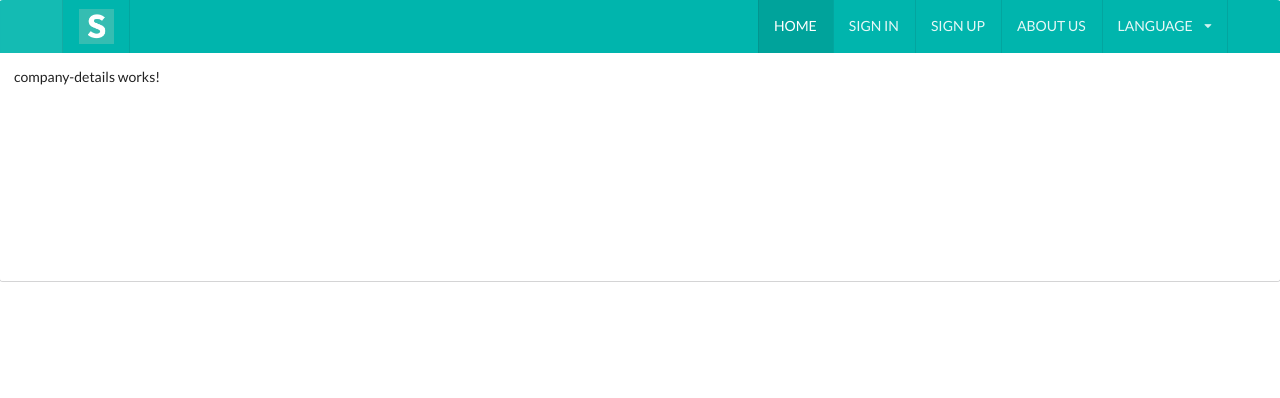
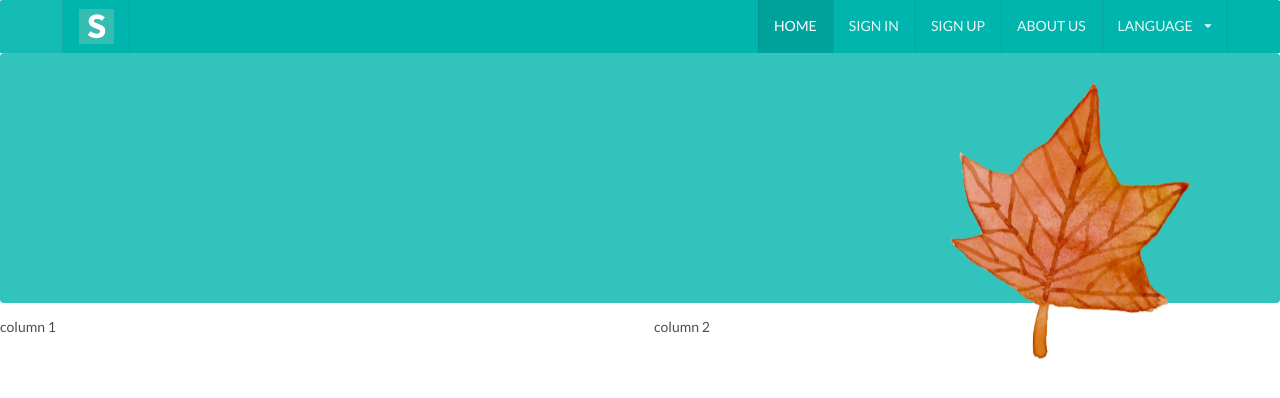
Before and after one commit to GabrielGamy/no-more-line-repo, an Angular app in the folder nomoreline-client/: page / in a window 1280 px wide. Shown: the top 398 px of the page. Built offline with nearby package versions, Linux system fonts and the light colour scheme; a web font is replaced by a local one.

Commit message:
Nomoreline Angular Client  - Create company details component

```diff
--- a/nomoreline-client/src/app/app.component.html
+++ b/nomoreline-client/src/app/app.component.html
@@ -142,10 +142,8 @@
         </div>
 
         <div class="pusher ">
-            <div class="ui basic segment ">
-                <!--<nomoreline-home></nomoreline-home>-->
-                <nomoreline-company-details></nomoreline-company-details>
-            </div>
+            <!--<nomoreline-home></nomoreline-home>-->
+            <nomoreline-company-details></nomoreline-company-details>
         </div>
     </div>
 </div>
--- a/nomoreline-client/src/app/company-details/company-details.component.css
+++ b/nomoreline-client/src/app/company-details/company-details.component.css
@@ -1,4 +1,10 @@
-#nomoreline-company-details
-{
-    height: 200px;
+#nomoreline-company-details {
+    margin: 0;
+    border-radius: 0;
+    opacity: 0.8;
+    height: 900px;
 }
+
+#nomoreline-company-details .img-banniere {
+    height: 250px;
+}
--- a/nomoreline-client/src/app/company-details/company-details.component.html
+++ b/nomoreline-client/src/app/company-details/company-details.component.html
@@ -1,3 +1,16 @@
 <div id="nomoreline-company-details">
-  company-details works!
+  <div class="ui img-banniere teal inverted segment">
+
+  </div>
+
+  <div class="ui stackable two column grid">
+    <div class="column ">column 1</div>
+    <div class="column">column 2</div>
+  </div>
 </div>
+
+<div class="fixed column" style="min-height: 304.328px; height: 6059px;">
+  <div class="demo content ui sticky fixed top" style="left: 940px; width: 250px !important; height: 304.328px !important; margin-top: 30px;">
+    <img src="../../assets/images/1.png" class="ui autumn leaf image transition hidden">
+  </div>
+</div>
--- a/nomoreline-client/src/app/company-details/company-details.component.ts
+++ b/nomoreline-client/src/app/company-details/company-details.component.ts
@@ -10,6 +10,7 @@ export class CompanyDetailsComponent implements OnInit {
   constructor() { }
 
   ngOnInit() {
+    $('.autumn.leaf').transition('fly left')
   }
 
 }
--- a/nomoreline-client/src/app/home/home.component.html
+++ b/nomoreline-client/src/app/home/home.component.html
@@ -1,3 +1,4 @@
+<div class="ui basic segment ">
     <div class="ui stackable four cards" style="padding-top: 15px;">
         <div *ngFor="let company of companies" class="ui card">
             <div class="content">
@@ -21,3 +22,4 @@
             </div>
         </div>
     </div>
+</div>
```
Also changed, not shown: nomoreline-client/src/assets/images/1.png (added). Lines whose indentation alone changed are shown as unchanged.
